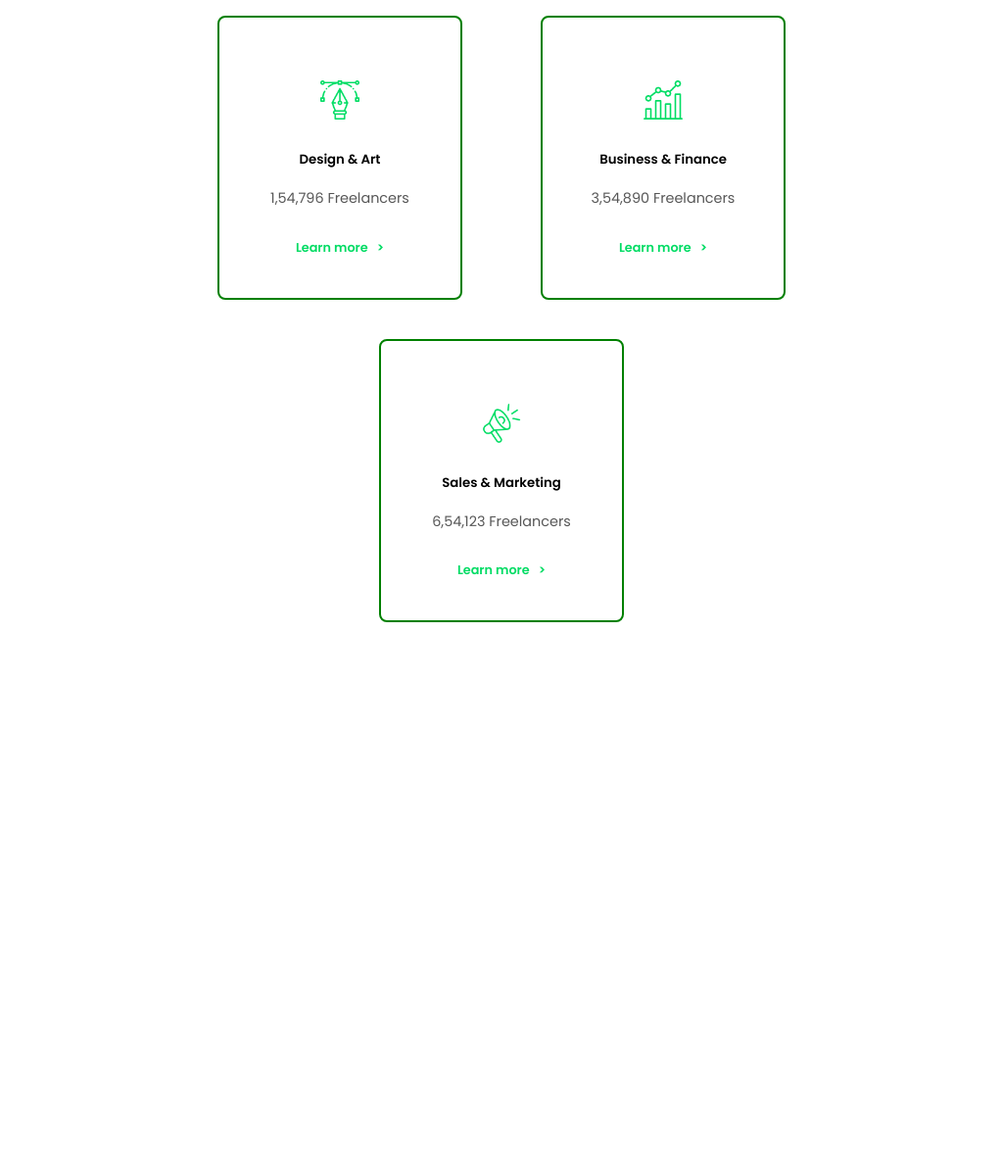
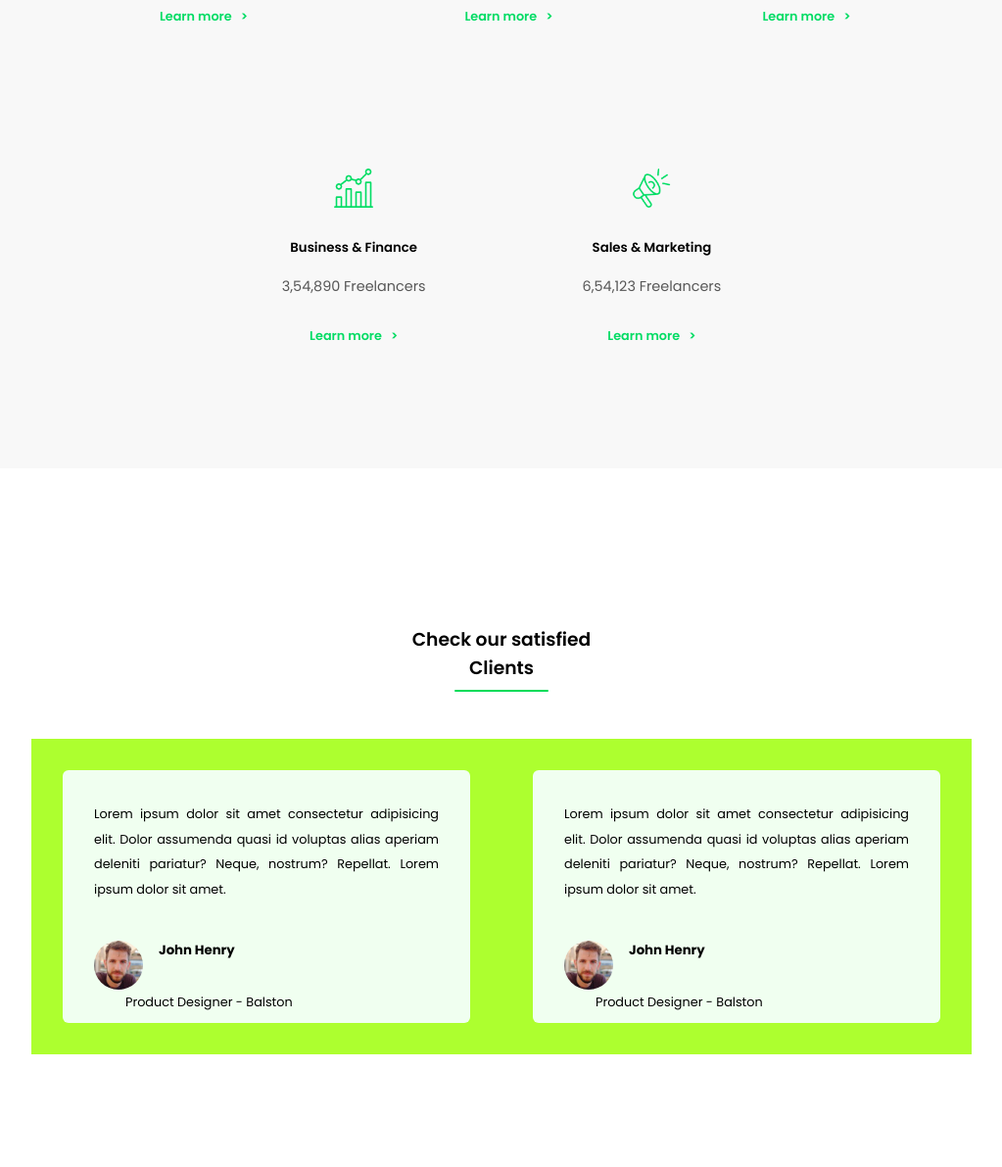
Before and after one commit to arunkumar-designer/Project-1, a plain HTML site: page index.html in a window 1280 px wide. Shown: the part 2182-3373 px from the top of the page at 98% size, without its empty margins (128-1151 px from the left). Before the commit the page ends 2901 px from the top, so only its background shows below. Drawn offline with Linux system fonts and the light colour scheme.

Commit message:
project setup

```diff
--- a/assets/scss/abstract/_functions.scss
+++ b/assets/scss/abstract/_functions.scss
@@ -16,3 +16,9 @@
 @function theme-colors($base:"base"){
     @return map-get(var.$theme-colors, $base);
 }
+@function theme-colors($hover:"hover"){
+    @return map-get(var.$theme-colors, $hover);
+}
+@function theme-colors($back:"back"){
+    @return map-get(var.$theme-colors, $back);
+}
--- a/assets/scss/abstract/_variable.scss
+++ b/assets/scss/abstract/_variable.scss
@@ -6,6 +6,8 @@ $theme-colors: (
     "primary-hover":#00dc59,
     "menu-text": #575757,
     "base":#fff,
+    "hover":#F5F5F5,
+    "back":#F8F8F8,
 
 
 );
--- a/assets/scss/main.scss
+++ b/assets/scss/main.scss
@@ -15,6 +15,7 @@
 @import "./pages/home";
 @import "./pages/about";
 @import "./pages/service";
+@import "./pages/testimonial";
 
 // Layouts
 @import "./layouts/background";
--- a/assets/scss/pages/_service.scss
+++ b/assets/scss/pages/_service.scss
@@ -2,7 +2,9 @@
 @use "../abstract/functions" as fun;
 
 .service{
+    margin: 6rem 0;
     padding: 4rem 10rem;
+    background-color: fun.theme-colors("back");
     &--heading__title{
 
     text-align: center;
@@ -22,10 +24,9 @@
         margin-top: 4rem;
     }
     &--item{
-        border: 2px solid green;
         border-radius: 0.5rem;
         text-align: center;
-        min-width: 250px;
+        max-width: 250px;
         padding:2.5rem ;
         margin: 20px 40px;
         &__img{
@@ -48,5 +49,9 @@
                 color: fun.theme-colors("primary");
             }
         }
+
+    }&--item:hover{
+        background-color: fun.theme-colors("base");
+        box-shadow: 0.7rem 0.7rem 0.5rem fun.theme-colors("hover");
     }
 }
--- /dev/null
+++ b/assets/scss/pages/_testimonial.scss
@@ -0,0 +1,59 @@
+@use "../abstract/variable" as var;
+@use "../abstract/functions" as fun;
+
+.testimonial{
+    margin: 6rem 0;
+    padding: 4rem 10rem;
+
+    &--head{
+        text-align: center;
+        color: fun.theme-colors("dark");
+
+        h3{
+            font-weight: 520;
+        }
+        }
+    &--line{
+        width: 6rem;
+        height: 0.15rem;
+        border-radius:6rem;
+        margin: 0.5rem auto;
+        background: fun.theme-colors("primary-hover");
+    }
+    &--cards{
+        display: flex;
+        justify-content: center;
+        background: greenyellow;
+        margin: 3rem 0;
+    }
+    &--card{
+        margin: 2rem;
+        background: honeydew;
+        max-width:600px;
+        border-radius: 6px;
+
+        p{
+            padding: 2rem;
+            text-align: justify;
+            line-height: 1.6rem;
+            font-size: 0.8rem;
+        }
+    &__profile{
+        display: flex;
+        flex-wrap: wrap;
+        padding: 0.5rem 2rem;
+
+        img{
+            width: 50px;
+            height: 50px;
+            border-radius: 50%;
+            margin-right: 1rem;
+        }
+
+        p{
+
+            padding:0 2rem ;
+        }
+    }
+    }
+}
--- a/index.html
+++ b/index.html
@@ -90,6 +90,7 @@
             </div>
 
         </section>
+        <!--Service Section-->
         <section class="service">
             <div class="service--heading">
             <h3 class="service--heading__title text-uppercase">What We Do</h3>
@@ -164,6 +165,32 @@
             </div>
 
         </section>
+        <!--Testimonial Section-->
+        <section class="testimonial">
+            <div class="testimonial--head">
+                <h3>Check our satisfied <br> Clients</h3>
+            </div>
+            <div class="testimonial--line">
+            </div>
+            <div class="testimonial--cards">
+                <div class="testimonial--card">
+                <p>Lorem ipsum dolor sit amet consectetur adipisicing elit. Dolor assumenda quasi id voluptas alias aperiam deleniti pariatur? Neque, nostrum? Repellat. Lorem ipsum dolor sit amet.</p>
+                <div class="testimonial--card__profile">
+                    <img src="./assets/img/profile/male1.jpg" alt="profile image">
+                    <h5>John Henry</h5>
+                    <p>Product Designer - Balston</p>
+                </div>
+                </div>
+                <div class="testimonial--card">
+                    <p>Lorem ipsum dolor sit amet consectetur adipisicing elit. Dolor assumenda quasi id voluptas alias aperiam deleniti pariatur? Neque, nostrum? Repellat. Lorem ipsum dolor sit amet.</p>
+                    <div class="testimonial--card__profile">
+                        <img src="./assets/img/profile/male1.jpg" alt="profile image">
+                        <h5>John Henry</h5>
+                        <p>Product Designer - Balston</p>
+                    </div>
+                    </div>
+            </div>
+        </section>
     </main>
     <!--Footer-->
 
```
Also changed, not shown: assets/css/style.css, assets/img/profile/female1.jpg (added), assets/img/profile/female2.jpg (added), assets/img/profile/male1.jpg (added), assets/img/profile/male2.jpg (added), 1 other file.
